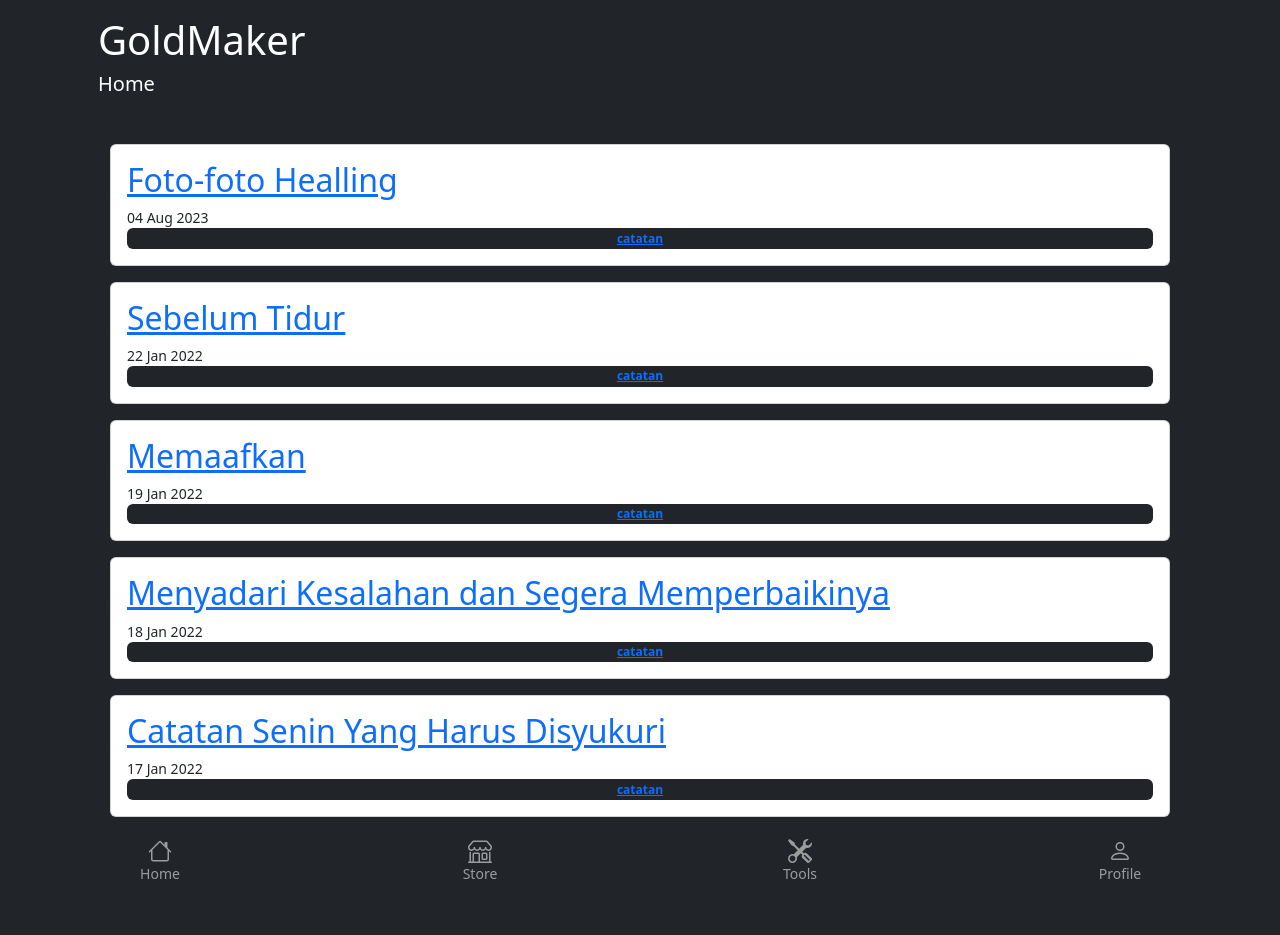
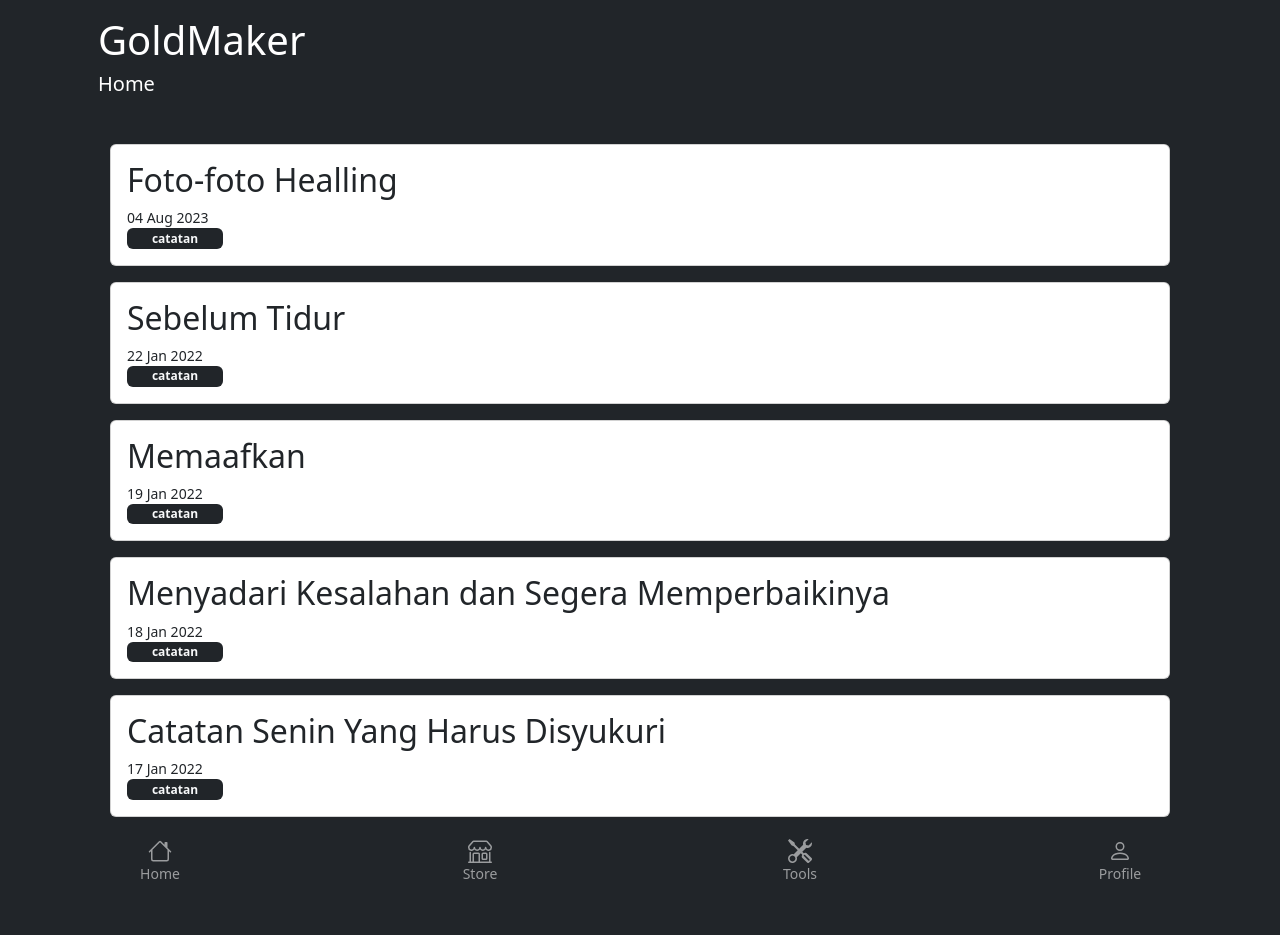
Before and after one commit to angganesia/angganesia.github.io, a Jekyll site: the page built from index.html, in a window 1280 px wide. Built offline with Jekyll 4.4.1, drawn with Linux system fonts in a browser that asks for light colours; the list of posts is cut into pages by our own code.

Commit message:
update index.html

```diff
--- a/index.html
+++ b/index.html
@@ -67,12 +67,12 @@
       {% for post in paginator.posts %}
       <article class="article col card card-body mb-3">
         <h2 class="article-title card-title">
-          <a style="--bs-link-color: black" href="{{site.baseurl}}{{post.url}}"> {{post.title}} </a>
+          <a class="link-dark link-offset-2 link-underline-opacity-0 link-underline-opacity-100-hover" href="{{site.baseurl}}{{post.url}}"> {{post.title}} </a>
         </h2>
         <small class="date card-text">{{post.date | date_to_string}}</small>
-        <div class="categories badge text-bg-dark text-wrap" style="width: auto;">
+        <div class="categories text-wrap badge text-bg-dark" style="width: 6rem;">
           {% for c in post.categories %}
-          <a style="--bs-link-color: light" href="#!" data-base-url="{{site.baseurl}}" class="category">{{c}}</a>
+            <a class="link-light link-offset-2 link-underline-opacity-0 link-underline-opacity-0-hover" href="#!" data-base-url="{{site.baseurl}}" class="category">{{c}}</a>
           {% endfor %}
         </div>
       </article>
@@ -83,18 +83,18 @@
     <nav class="pagination justify-content-center">
       {% if paginator.previous_page %}
       <li class="page-item">
-        <a class="page-link" href="{{ paginator.previous_page_path }}">Previous</a>
+        <a class="page-link link-dark link-offset-2 link-underline-opacity-0 link-underline-opacity-0-hover" href="{{ paginator.previous_page_path }}">Previous</a>
       </li>
       {% else %}
       <li class="page-item disabled">
         <a class="page-link">Previous</a>
       </li>
       {% endif %}
-      <li class="page-item"><a class="page-link" href="#">
+      <li class="page-item"><a class="page-link link-dark link-offset-2 link-underline-opacity-0 link-underline-opacity-0-hover">
           {{ paginator.page }} of {{ paginator.total_pages }}</a>
       </li>
       {% if paginator.next_page %}
-      <li class="page-item"><a href="{{ paginator.next_page_path }}" class="next page-link">Next</a></li>
+      <li class="page-item link-dark link-offset-2 link-underline-opacity-0 link-underline-opacity-0-hover"><a href="{{ paginator.next_page_path }}" class="next page-link">Next</a></li>
       {% else %}
       <li class="page-item disabled">
         <a class="page-link">Next</a>
```
